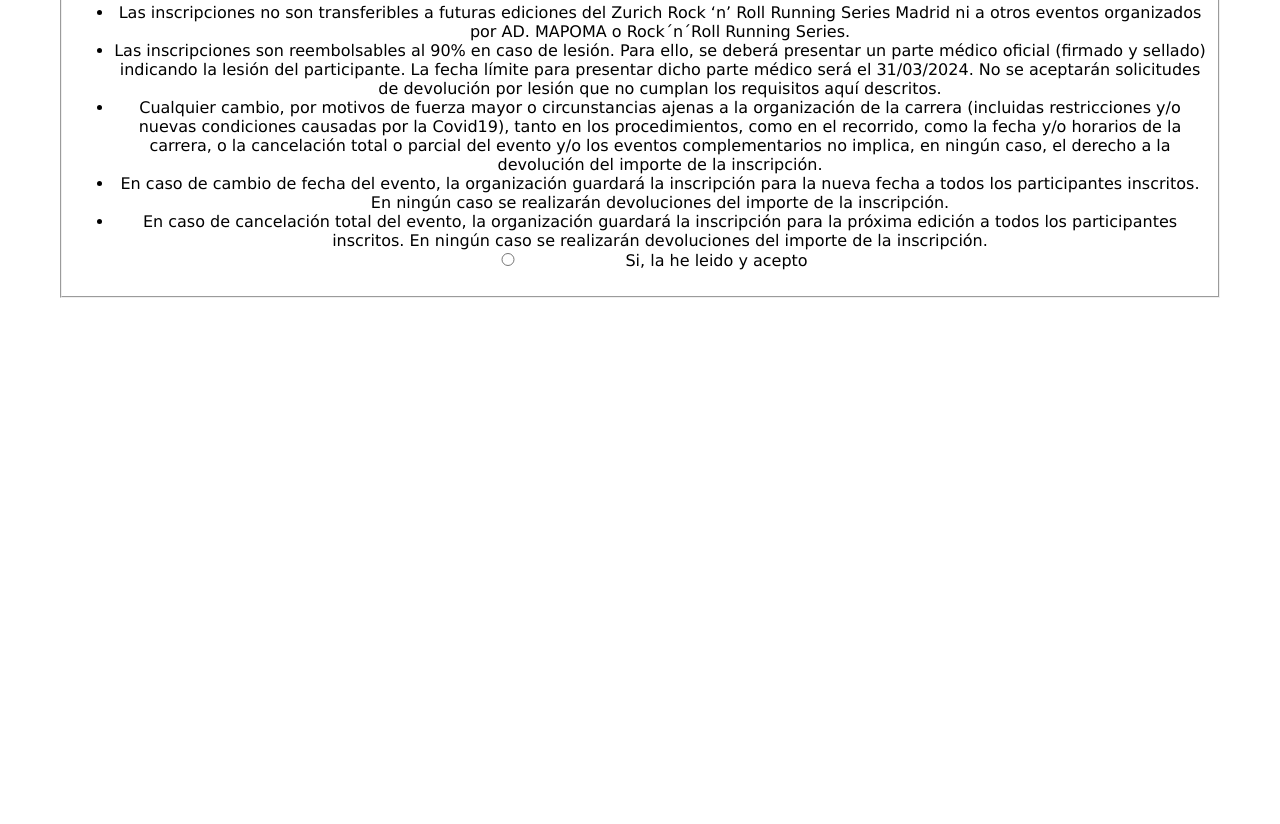
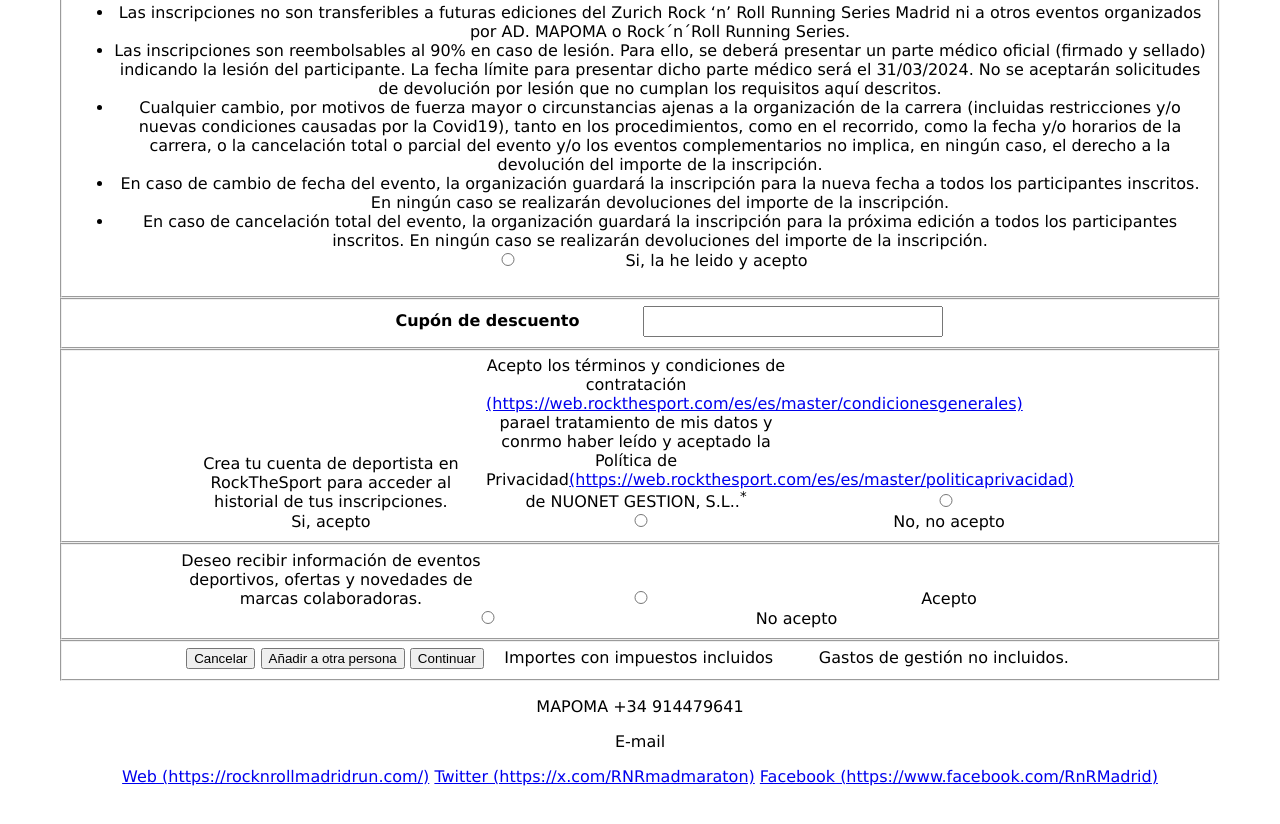
Before and after one commit to albasanchez00/DATW, a plain HTML site: page HTML/HTML2/Html/Actividad_5.html in a window 1280 px wide. Shown: the part 1969-2793 px from the top of the page. Before the commit the page ends 2325 px from the top, so only its background shows below. Drawn offline with Linux system fonts and the light colour scheme.

Commit message:
actividad_5

```diff
--- a/HTML/HTML2/Html/Actividad_5.html
+++ b/HTML/HTML2/Html/Actividad_5.html
@@ -241,6 +241,41 @@
                         <label id="frase_Politicas" for="">Si, la he leido y acepto</label>
                     </ul>
                 </fieldset>
+                <fieldset>
+                    <label for=""><b>Cupón de descuento</b></label>
+                    <input type="text">
+                </fieldset>
+                <fieldset>
+                    <label for="">Crea tu cuenta de deportista en RockTheSport para acceder al historial de tus inscripciones.</label>
+                    <label for="">Acepto los términos y condiciones de contratación <a href="https://web.rockthesport.com/es/es/master/condicionesgenerales">(https://web.rockthesport.com/es/es/master/condicionesgenerales)</a> parael tratamiento de mis datos y conrmo haber leído y aceptado la Política de Privacidad<a href="https://web.rockthesport.com/es/es/master/politicaprivacidad">(https://web.rockthesport.com/es/es/master/politicaprivacidad)</a> de NUONET GESTION, S.L..<sup>*</sup></label>
+                    <input type="radio">
+                    <label  for="">Si, acepto</label>
+                    <input  type="radio">
+                    <label for="">No, no acepto</label>
+                </fieldset>
+                <fieldset>
+                    <label for="">Deseo recibir información de eventos deportivos, ofertas y novedades de marcas colaboradoras.</label>
+                    <input type="radio">
+                    <label  for="">Acepto</label>
+                    <input  type="radio">
+                    <label for="">No acepto</label>
+                </fieldset>
+                <fieldset>
+                    <button>Cancelar</button>
+                    <button>Añadir a otra persona</button>
+                    <button>Continuar</button>
+                    <label for="">Importes con impuestos incluidos</label>
+                    <label for="">Gastos de gestión no incluidos.</label>
+                </fieldset>
+                <footer>
+                    <div>
+                        <p>MAPOMA +34 914479641</p>
+                        <p>E-mail</p>
+                        <a href="https://rocknrollmadridrun.com/">Web (https://rocknrollmadridrun.com/)</a>
+                        <a href="https://x.com/RNRmadmaraton">Twitter (https://x.com/RNRmadmaraton)</a>
+                        <a href="https://www.facebook.com/RnRMadrid">Facebook (https://www.facebook.com/RnRMadrid)</a>
+                    </div>
+                </footer>
             </form>
         </div>
     </section>
```
